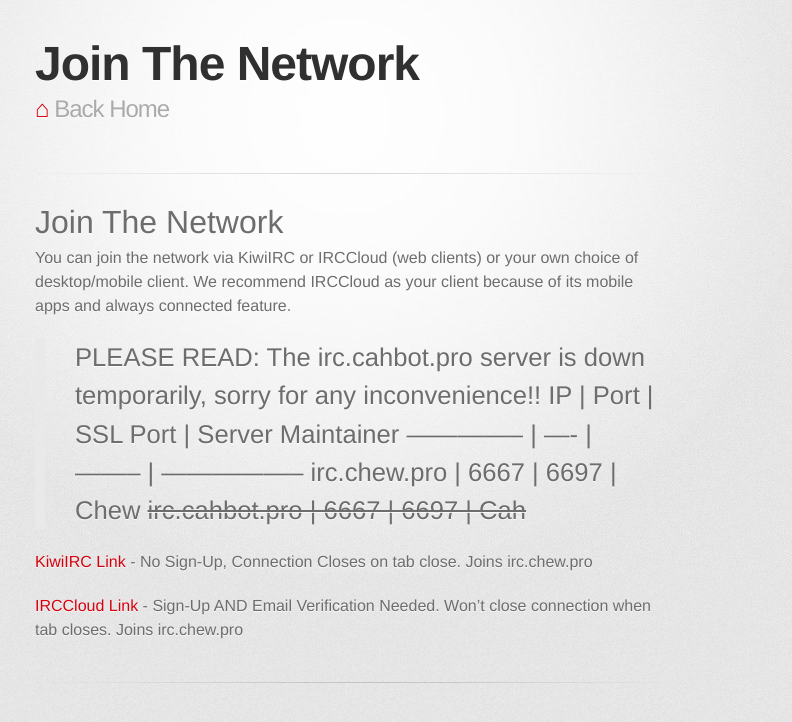
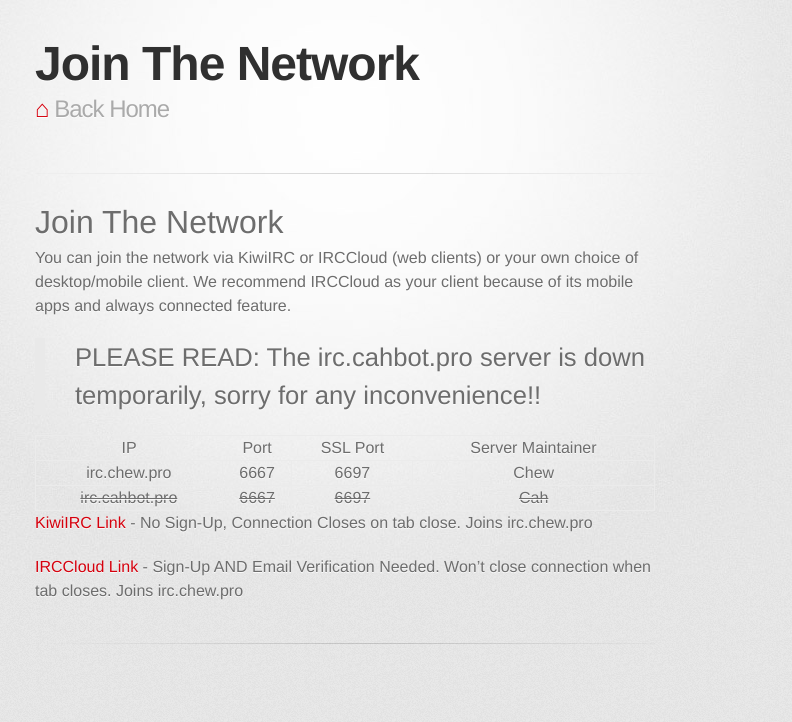
Before and after one commit to ChewChat/chew.chat, a Jekyll site: the page built from info/join.md, in a window 1280 px wide. Shown: the top 722 px of the page, without its empty margins (295-1087 px from the left). Built offline with Jekyll 4.4.1, drawn with Linux system fonts in a browser that asks for light colours; some web fonts are replaced; our own code applies the rules of GitHub Pages for plain Markdown files.

```diff
--- a/info/join.md
+++ b/info/join.md
@@ -2,10 +2,11 @@
 
 You can join the network via KiwiIRC or IRCCloud (web clients) or your own choice of desktop/mobile client. We recommend IRCCloud as your client because of its mobile apps and always connected feature.
 >PLEASE READ: The irc.cahbot.pro server is down temporarily, sorry for any inconvenience!!
+
 IP             | Port | SSL Port | Server Maintainer
 -------------- | ---- | -------- | -----------------
 irc.chew.pro   | 6667 | 6697   | Chew
-~~irc.cahbot.pro | 6667 | 6697     | Cah~~
+~~irc.cahbot.pro~~ | ~~6667~~ | ~~6697~~     | ~~Cah~~
 
 [KiwiIRC Link](http://chewcraft.github.io/IRC/webchat) - No Sign-Up, Connection Closes on tab close. Joins irc.chew.pro
 
```
